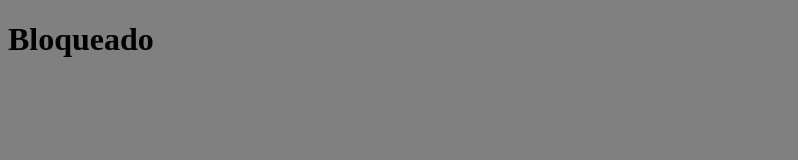
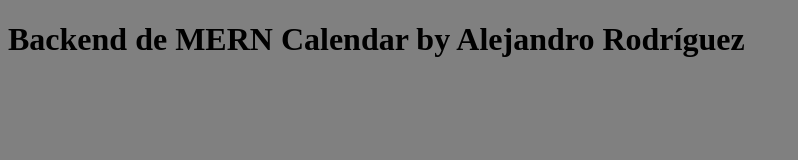
Before and after one commit to alejandro0209/Backend-mern-calendar, a website: page public/index.html in a window 1280 px wide. Shown: the whole page, without its empty margins (0-798 px from the left). Drawn offline with Linux system fonts and the light colour scheme.

Commit message:
Update index.html

```diff
--- a/public/index.html
+++ b/public/index.html
@@ -8,6 +8,6 @@
     <title>Demo app</title>
 </head>
 <body>
-    <h1>Bloqueado</h1>
+    <h1>Backend de MERN Calendar by Alejandro Rodríguez</h1>
 </body>
 </html>
```
